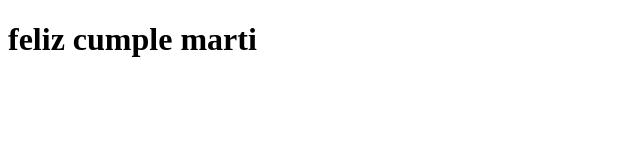
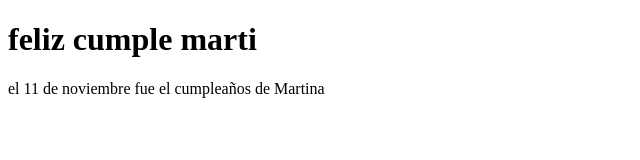
Before and after one commit to andresalinas18/Hola-Mundo, a plain HTML site: page index.html in a window 1280 px wide. Shown: the whole page, without its empty margins (0-640 px from the left). Drawn offline with Linux system fonts and the light colour scheme.

Commit message:
actualizar

```diff
--- a/index.html
+++ b/index.html
@@ -7,6 +7,7 @@
 </head>
 <body>
   <h1>feliz cumple marti</h1>
+  <p>el 11 de noviembre fue el cumpleaños de Martina</p>
 
 </body>
 </html>
```
